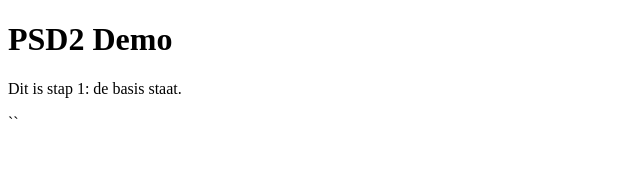
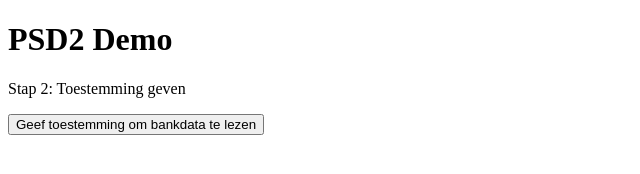
Before and after one commit to MLinde91/PSD2_demo, a plain HTML site: page index.html in a window 1280 px wide. Shown: the whole page, without its empty margins (0-640 px from the left). Drawn offline with Linux system fonts and the light colour scheme.

Commit message:
Update index.html

```diff
--- a/index.html
+++ b/index.html
@@ -7,8 +7,22 @@
 <body>
 
   <h1>PSD2 Demo</h1>
-  <p>Dit is stap 1: de basis staat.</p>
+  <p>Stap 2: Toestemming geven</p>
+
+  <button id="consentBtn">
+    Geef toestemming om bankdata te lezen
+  </button>
+
+  <p id="status"></p>
+
+  <script>
+    const button = document.getElementById("consentBtn");
+    const statusText = document.getElementById("status");
+
+    button.addEventListener("click", function () {
+      statusText.textContent = "✅ Toestemming gegeven. Data ophalen...";
+    });
+  </script>
 
 </body>
 </html>
-``
```
